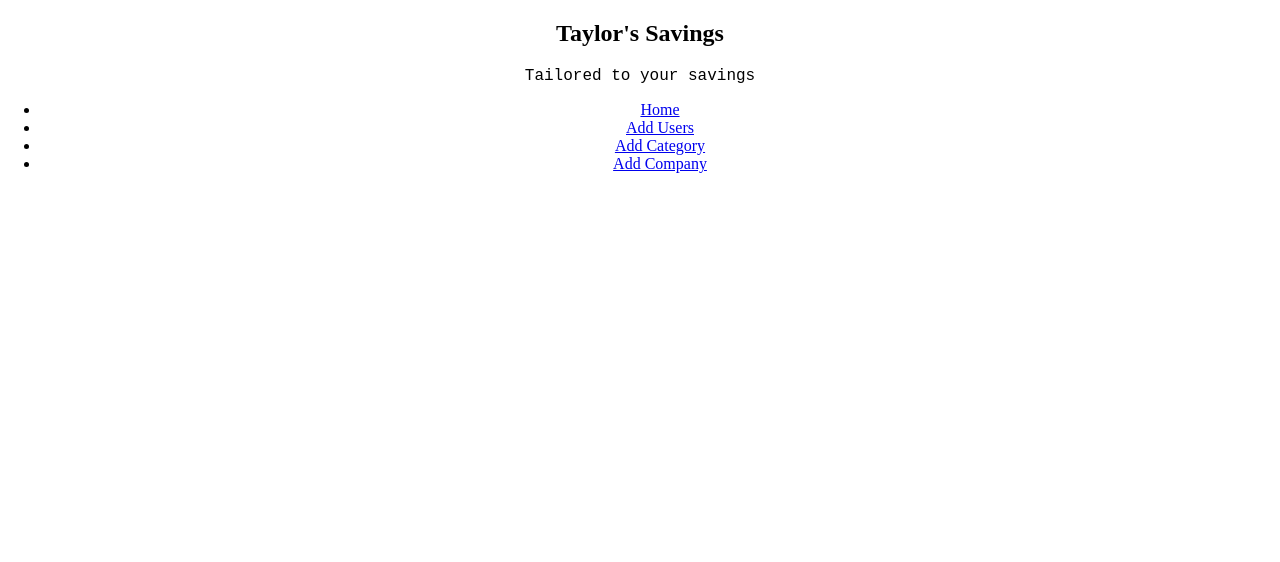
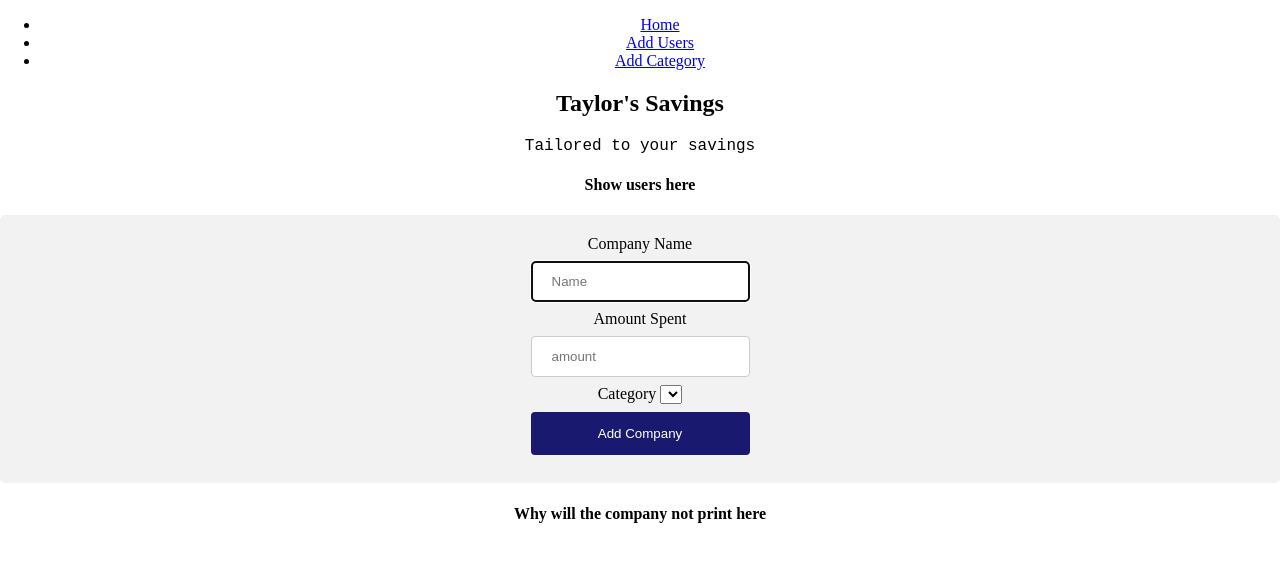
Before and after one commit to DavidTaylor96/pythonProject_full_stack, a Flask app: page / in a window 1280 px wide. Shown: the top 562 px of the page. Run offline with Flask 2, Linux system fonts and the light colour scheme; data that the repository does not hold is empty; some libraries are stand-ins or nearby versions.

Commit message:
Update company

```diff
--- a/controllers/company_controller.py
+++ b/controllers/company_controller.py
@@ -17,13 +17,13 @@ def company():
   return render_template('index.html', companys=companys)
 
 # New
-@companys_blueprint.route('/companys/new', methods=['GET'])
+@companys_blueprint.route('/new', methods=['GET'])
 def new_company():
   categorys = category_repository.select_all()
-  return render_template('companys/new.html', categorys=categorys)
+  return render_template('index.html', categorys=categorys)
 
 # Create
-@companys_blueprint.route('/companys', methods=['POST'])
+@companys_blueprint.route('/', methods=['POST'])
 def create_company():
   name = request.form['name']
   amount = request.form['amount']
@@ -44,7 +44,7 @@ def edit_company(id):
 def update_company(id):
   name = request.form["name"]
   amount = request.form["amount"]
-  category = category_repository.select(request.form['category_id'])
+  category = request.form['category_id']
   update_company = Company(name, amount, category, id)
   print(company.category.name)
   company_repository.update(update_company)
--- a/controllers/user_controller.py
+++ b/controllers/user_controller.py
@@ -7,10 +7,10 @@ users_blueprint = Blueprint("users", __name__)
 
 
 # INDEX
-@users_blueprint.route('/')
+@users_blueprint.route('/users')
 def users():
   users = user_repository.select_all()
-  return render_template("index.html", users=users)
+  return render_template("/users/index.html", users=users)
 
 # #New
 @users_blueprint.route('/users/new', methods=['GET'])
--- a/templates/base.html
+++ b/templates/base.html
@@ -8,11 +8,6 @@
 </head>
 <body>
   <header>
-   <section id="content">
-     {% block content %}
-
-     {% endblock %}
-   </section>
    <nav>
     <ul>
       <li>
@@ -24,11 +19,12 @@
       <li>
         <a href="/categorys">Add Category</a>
       </li>
-      <li>
-        <a href="/companys">Add Company</a>
-      </li>
-    </ul>
   </nav>
+  <section id="content">
+    {% block content %}
+
+    {% endblock %}
+  </section>
   </header>
 </body>
 </html>
--- a/templates/companys/new.html
+++ b/templates/companys/new.html
@@ -1,4 +1,4 @@
-{% extends 'base.html' %}
+<!-- {% extends 'base.html' %}
 {% block content %}
 <div class="container">
     <form action="/companys" method="POST">
@@ -18,4 +18,4 @@
       <button id="button" type="submit">Add Company</button>
     </form>
   </div>
-{% endblock %}
+{% endblock %} -->
--- a/templates/index.html
+++ b/templates/index.html
@@ -4,8 +4,10 @@
 
    <p>Tailored to your savings</p>
 
+   <!-- Show the user -->
+  <section>
+    <h4>Show users here</h4>
     {% for user in users %}
-    <section>
       <p>{{ user.full_name }} £{{ user.amount }}</p>
 
       <a href="/users/{{ user.id }}/edit"><button type="submit" id=button1>Edit User</button></a>
@@ -13,18 +15,39 @@
       <form action="/users/{{ user.id }}/delete" method="POST">
        <button id="button1" type="submit">Delete User</button>
      </form>
+  {% endfor %}
   </section>
+
+ <!--Add a different company using this form  -->
+ <div class="container">
+  <form action="/companys" method="POST">
+      <label for="name">Company Name</label>
+      <input type="text" id="user" name="name" placeholder="Name" required autofocus class="input">
+
+      <label for="amount">Amount Spent</label>
+      <input type="number" id="amount" name="amount" placeholder="amount" class="input">
+
+      <label for="category">Category</label>
+      <select id="category" name="category_id">
+        {% for category in categorys %}
+          <option value="{{ category.id }}">{{ category.name }}</option>
         {% endfor %}
+      </select>
+    <button id="button" type="submit">Add Company</button>
+  </form>
 
+<!--Display the company that have been added-->
+</div>
+  <section>
+    <h4>Why will the company not print here</h4>
     {% for company in companys %}
-  <section>
       <p>{{ company.name }} £{{ company.amount }} {{ company.category.name }}</p>
 
       <a href="/companys/{{ company.id }}/edit"><button type="submit" id=button1>Edit Company</button></a>
       <form action="/companys/{{ company.id }}/delete" method="POST">
         <button id="button1" type="submit">Delete companys</button>
       </form>
+    {% endfor %}
   </section>
-  {% endfor %}
 
 {% endblock %}
--- a/templates/users/index.html
+++ b/templates/users/index.html
@@ -1,4 +1,4 @@
-<!-- {% extends 'base.html' %}
+{% extends 'base.html' %}
 {% block content %}
    <h2>Users</h2>
 
@@ -20,4 +20,4 @@
       </li>
     </ul>
   </nav>
-{% endblock %} -->
+{% endblock %}
```
Lines whose indentation alone changed are shown as unchanged.
